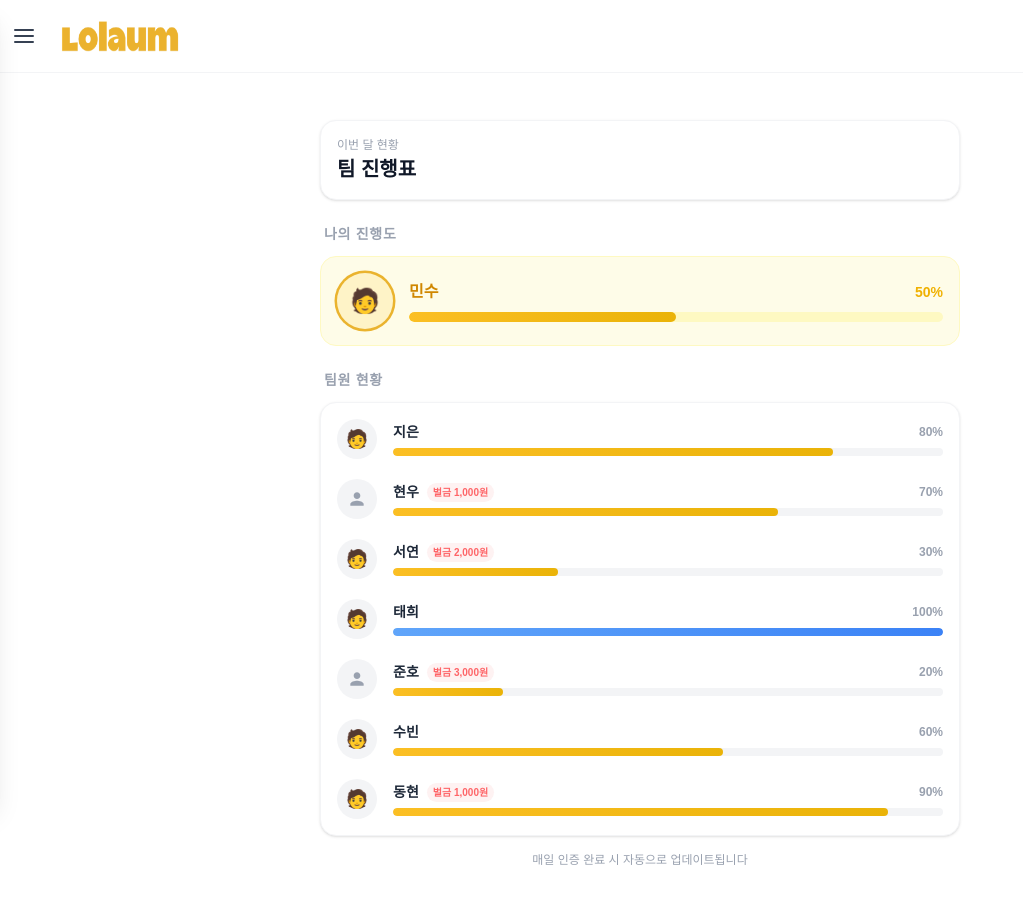
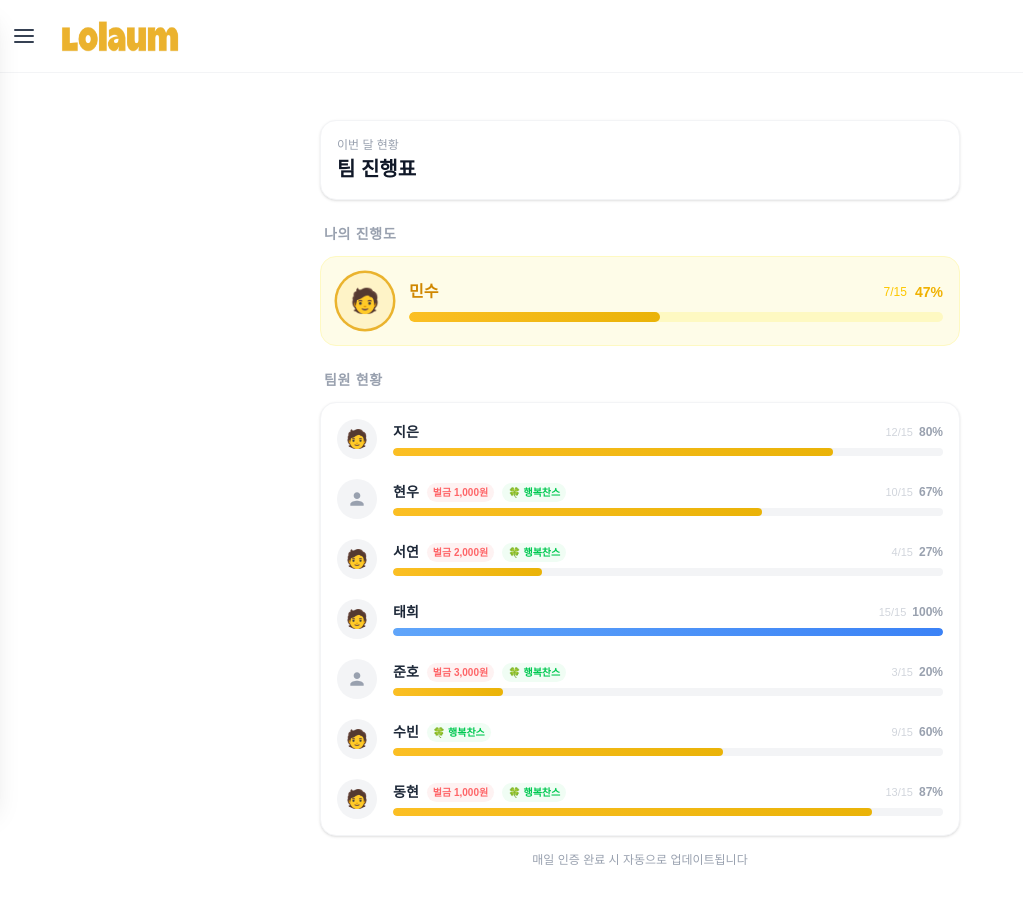
Before and after one commit to Lolaum/Lolaum, a Next.js app: page /progress in a window 1280 px wide. Shown: the whole page, without its empty margins (0-1023 px from the left). Built offline with nearby package versions, Linux system fonts and the light colour scheme.

Commit message:
feat: 진행도 데이터 구조 변경 및 표시 방식 개선

```diff
--- a/src/components/Progress/ProgressContainer.tsx
+++ b/src/components/Progress/ProgressContainer.tsx
@@ -2,23 +2,28 @@
 
 import { members } from "@/data/members";
 
-const mockProgressData: Record<string, { progress: number; penalty: number }> =
-  {
-    "1": { progress: 50, penalty: 0 },
-    "2": { progress: 80, penalty: 0 },
-    "3": { progress: 70, penalty: 1000 },
-    "4": { progress: 30, penalty: 2000 },
-    "5": { progress: 100, penalty: 0 },
-    "6": { progress: 20, penalty: 3000 },
-    "7": { progress: 60, penalty: 0 },
-    "8": { progress: 90, penalty: 1000 },
-  };
+const TOTAL = 15;
+
+const mockProgressData: Record<
+  string,
+  { completed: number; penalty: number; happyChance?: boolean }
+> = {
+  "1": { completed: 7, penalty: 0 },
+  "2": { completed: 12, penalty: 0 },
+  "3": { completed: 10, penalty: 1000 },
+  "4": { completed: 4, penalty: 2000 },
+  "5": { completed: 15, penalty: 0 },
+  "6": { completed: 3, penalty: 3000 },
+  "7": { completed: 9, happyChance: true, penalty: 0 },
+  "8": { completed: 13, penalty: 1000 },
+};
 
 const MY_ID = "1";
 
 export default function ProgressContainer() {
   const me = members.find((m) => m.id === MY_ID);
-  const myData = mockProgressData[MY_ID] ?? { progress: 0, penalty: 0 };
+  const myData = mockProgressData[MY_ID] ?? { completed: 0, penalty: 0, happyChance: false };
+  const myProgress = Math.round((myData.completed / TOTAL) * 100);
   const teamMembers = members.filter((m) => m.id !== MY_ID);
 
   return (
@@ -62,17 +67,18 @@ export default function ProgressContainer() {
               <span className="text-base font-bold text-yellow-600">
                 {me?.name}
               </span>
-              <span className="text-sm font-bold text-yellow-500">
-                {myData.progress}%
-              </span>
+              <div className="flex items-center gap-2">
+                <span className="text-xs text-yellow-400">{myData.completed}/{TOTAL}</span>
+                <span className="text-sm font-bold text-yellow-500">{myProgress}%</span>
+              </div>
             </div>
             <div className="h-2.5 bg-yellow-100 rounded-full overflow-hidden">
               <div
                 className="h-full rounded-full transition-all duration-700"
                 style={{
-                  width: `${myData.progress}%`,
+                  width: `${myProgress}%`,
                   background:
-                    myData.progress === 100
+                    myProgress === 100
                       ? "linear-gradient(90deg, #60a5fa, #3b82f6)"
                       : "linear-gradient(90deg, #fbbf24, #eab308)",
                 }}
@@ -81,6 +87,11 @@ export default function ProgressContainer() {
             {myData.penalty > 0 && (
               <p className="text-xs text-red-400 font-medium mt-1.5">
                 벌금 {myData.penalty.toLocaleString()}원 발생
+              </p>
+            )}
+            {(myData.happyChance || myData.penalty > 0) && (
+              <p className="text-xs text-green-500 font-medium mt-0.5">
+                🍀 행복찬스 사용 가능
               </p>
             )}
           </div>
@@ -95,10 +106,13 @@ export default function ProgressContainer() {
         <div className="flex flex-col gap-5">
           {teamMembers.map((member) => {
             const data = mockProgressData[member.id] ?? {
-              progress: 0,
+              completed: 0,
               penalty: 0,
+              happyChance: false,
             };
+            const progress = Math.round((data.completed / TOTAL) * 100);
             const hasPenalty = data.penalty > 0;
+            const hasHappyChance = data.happyChance;
 
             return (
               <div key={member.id} className="flex items-center gap-4">
@@ -129,18 +143,24 @@ export default function ProgressContainer() {
                           벌금 {data.penalty.toLocaleString()}원
                         </span>
                       )}
+                      {(hasHappyChance || hasPenalty) && (
+                        <span className="text-[10px] font-bold px-1.5 py-0.5 rounded-full bg-green-50 text-green-500">
+                          🍀 행복찬스
+                        </span>
+                      )}
                     </div>
-                    <span className="text-xs font-bold text-gray-400">
-                      {data.progress}%
-                    </span>
+                    <div className="flex items-center gap-1.5">
+                      <span className="text-[11px] text-gray-300">{data.completed}/{TOTAL}</span>
+                      <span className="text-xs font-bold text-gray-400">{progress}%</span>
+                    </div>
                   </div>
                   <div className="h-2 bg-gray-100 rounded-full overflow-hidden">
                     <div
                       className="h-full rounded-full transition-all duration-700"
                       style={{
-                        width: `${data.progress}%`,
+                        width: `${progress}%`,
                         background:
-                          data.progress === 100
+                          progress === 100
                             ? "linear-gradient(90deg, #60a5fa, #3b82f6)"
                             : "linear-gradient(90deg, #fbbf24, #eab308)",
                       }}
```
